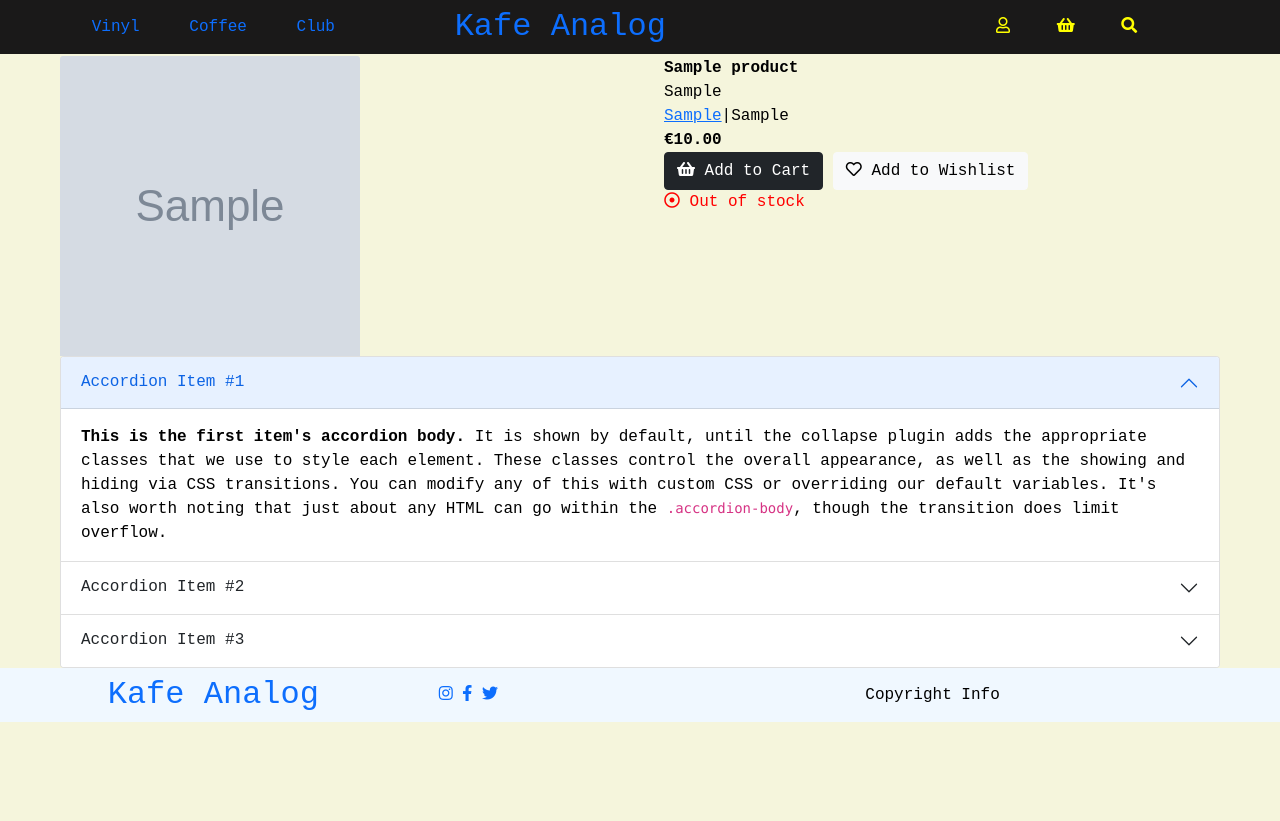
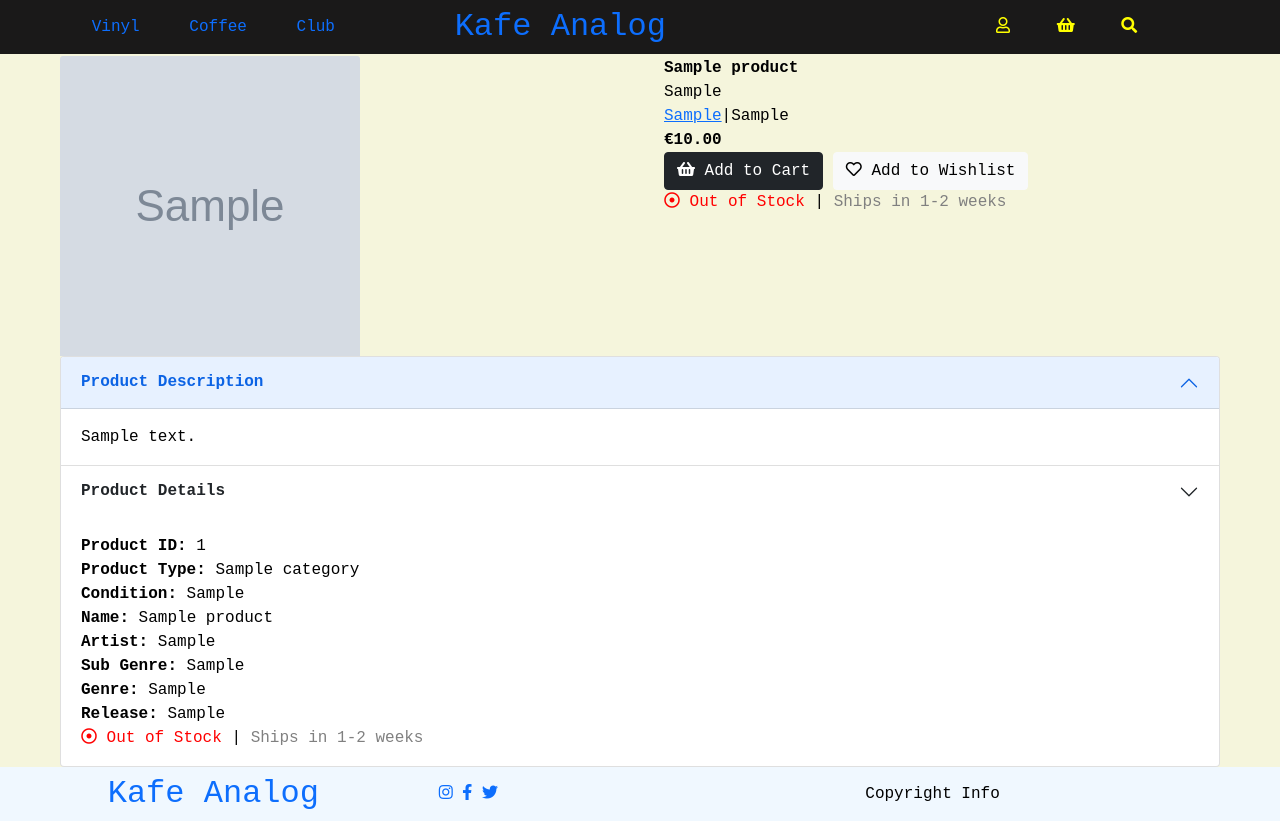
Before and after one commit to Code-Institute-Submissions/byrnelorcan-MS4-Kafe-Analog, a Django app: page /products/1 in a window 1280 px wide. Before the commit the page ends 722 px from the top, so only its background shows below. Run offline with Django 3.2, Linux system fonts and the light colour scheme; tables that the repository leaves empty hold one stand-in row (values such as "Sample post"); grey boxes marked "Sample" are stand-in pictures; some libraries are stand-ins or nearby versions.

Commit message:
accordion on product detail page

```diff
--- a/products/templates/products/product_detail.html
+++ b/products/templates/products/product_detail.html
@@ -38,9 +38,9 @@
                     </div>
                     <div class="col-12">
                         {% if product.in_stock == True %}
-                                <span class="in-stock"><i class="fas fa-dot-circle"></i></i> In stock</span>
+                                <span class="in-stock"><i class="fas fa-dot-circle"></i> In Stock </span>|<span class="product-shipping"> Standard shipping 3-5 days</span>
                             {% else %}
-                                <span class="out-stock"><i class="far fa-dot-circle"></i> Out of stock</span>
+                                <span class="out-stock"><i class="far fa-dot-circle"></i> Out of Stock </span>|<span class="product-shipping"> Ships in 1-2 weeks</span>
                         {% endif %}
                     </div>
                 </div>
@@ -51,39 +51,72 @@
                         <div class="accordion-item">
                         <h2 class="accordion-header" id="headingOne">
                             <button class="accordion-button" type="button" data-bs-toggle="collapse" data-bs-target="#collapseOne" aria-expanded="true" aria-controls="collapseOne">
-                            Accordion Item #1
+                                <strong>Product Description</strong>
                             </button>
                         </h2>
-                        <div id="collapseOne" class="accordion-collapse collapse show" aria-labelledby="headingOne" data-bs-parent="#accordionExample">
+                        <div id="collapseOne" class="accordion-collapse collapse show" aria-labelledby="headingOne" >
                             <div class="accordion-body">
-                            <strong>This is the first item's accordion body.</strong> It is shown by default, until the collapse plugin adds the appropriate classes that we use to style each element. These classes control the overall appearance, as well as the showing and hiding via CSS transitions. You can modify any of this with custom CSS or overriding our default variables. It's also worth noting that just about any HTML can go within the <code>.accordion-body</code>, though the transition does limit overflow.
+                                {{ product.description }}
                             </div>
                         </div>
                         </div>
                         <div class="accordion-item">
                         <h2 class="accordion-header" id="headingTwo">
                             <button class="accordion-button collapsed" type="button" data-bs-toggle="collapse" data-bs-target="#collapseTwo" aria-expanded="false" aria-controls="collapseTwo">
-                            Accordion Item #2
+                                <strong>Product Details</strong>
                             </button>
                         </h2>
-                        <div id="collapseTwo" class="accordion-collapse collapse" aria-labelledby="headingTwo" data-bs-parent="#accordionExample">
+                        <div id="collapseTwo" class="accordion-collapse collapse show" aria-labelledby="headingTwo">
                             <div class="accordion-body">
-                            <strong>This is the second item's accordion body.</strong> It is hidden by default, until the collapse plugin adds the appropriate classes that we use to style each element. These classes control the overall appearance, as well as the showing and hiding via CSS transitions. You can modify any of this with custom CSS or overriding our default variables. It's also worth noting that just about any HTML can go within the <code>.accordion-body</code>, though the transition does limit overflow.
+                                {% if product.product_id %}
+                                    <span><strong>Product ID:</strong> {{ product.product_id }}</span>
+                                    {% else %}
+                                {% endif %}
+                                <br>
+                                {% if product.category %}
+                                    <span><strong>Product Type:</strong> {{ product.category }}</span>
+                                    {% else %}
+                                {% endif %}
+                                <br>
+                                {% if product.condition %}
+                                    <span><strong>Condition:</strong> {{ product.condition }}</span>
+                                    {% else %}
+                                {% endif %}
+                                <br>
+                                {% if product.name %}
+                                    <span><strong>Name:</strong> {{ product.name }}</span>
+                                    {% else %}
+                                {% endif %}
+                                <br>
+                                {% if product.artist %}
+                                    <span><strong>Artist:</strong> {{ product.artist }}</span>
+                                    {% else %}
+                                {% endif %}
+                                <br>
+                                {% if product.sub_genre %}
+                                    <span><strong>Sub Genre:</strong> {{ product.sub_genre }}</span>
+                                    {% else %}
+                                {% endif %}
+                                <br>
+                                {% if product.genre %}
+                                    <span><strong>Genre:</strong> {{ product.genre }}</span>
+                                    {% else %}
+                                {% endif %}
+                                <br>
+                                {% if product.year %}
+                                    <span><strong>Release:</strong> {{ product.year }}</span>
+                                    {% else %}
+                                {% endif %}
+                                <br>
+                                {% if product.in_stock == True %}
+                                    <span class="in-stock"><i class="fas fa-dot-circle"></i> In Stock </span>|<span class="product-shipping"> Standard shipping 3-5 days</span>
+                                {% else %}
+                                    <span class="out-stock"><i class="far fa-dot-circle"></i> Out of Stock </span>|<span class="product-shipping"> Ships in 1-2 weeks</span>
+                                {% endif %}
                             </div>
                         </div>
                         </div>
-                        <div class="accordion-item">
-                        <h2 class="accordion-header" id="headingThree">
-                            <button class="accordion-button collapsed" type="button" data-bs-toggle="collapse" data-bs-target="#collapseThree" aria-expanded="false" aria-controls="collapseThree">
-                            Accordion Item #3
-                            </button>
-                        </h2>
-                        <div id="collapseThree" class="accordion-collapse collapse" aria-labelledby="headingThree" data-bs-parent="#accordionExample">
-                            <div class="accordion-body">
-                            <strong>This is the third item's accordion body.</strong> It is hidden by default, until the collapse plugin adds the appropriate classes that we use to style each element. These classes control the overall appearance, as well as the showing and hiding via CSS transitions. You can modify any of this with custom CSS or overriding our default variables. It's also worth noting that just about any HTML can go within the <code>.accordion-body</code>, though the transition does limit overflow.
-                            </div>
-                        </div>
-                        </div>
+
                     </div>
                 </div>
             </div>
--- a/static/css/base.css
+++ b/static/css/base.css
@@ -82,3 +82,8 @@ body {
 .out-stock {
     color: red;
 }
+
+.product-shipping {
+    color: grey;
+    font-weight: 200;
+}
```
